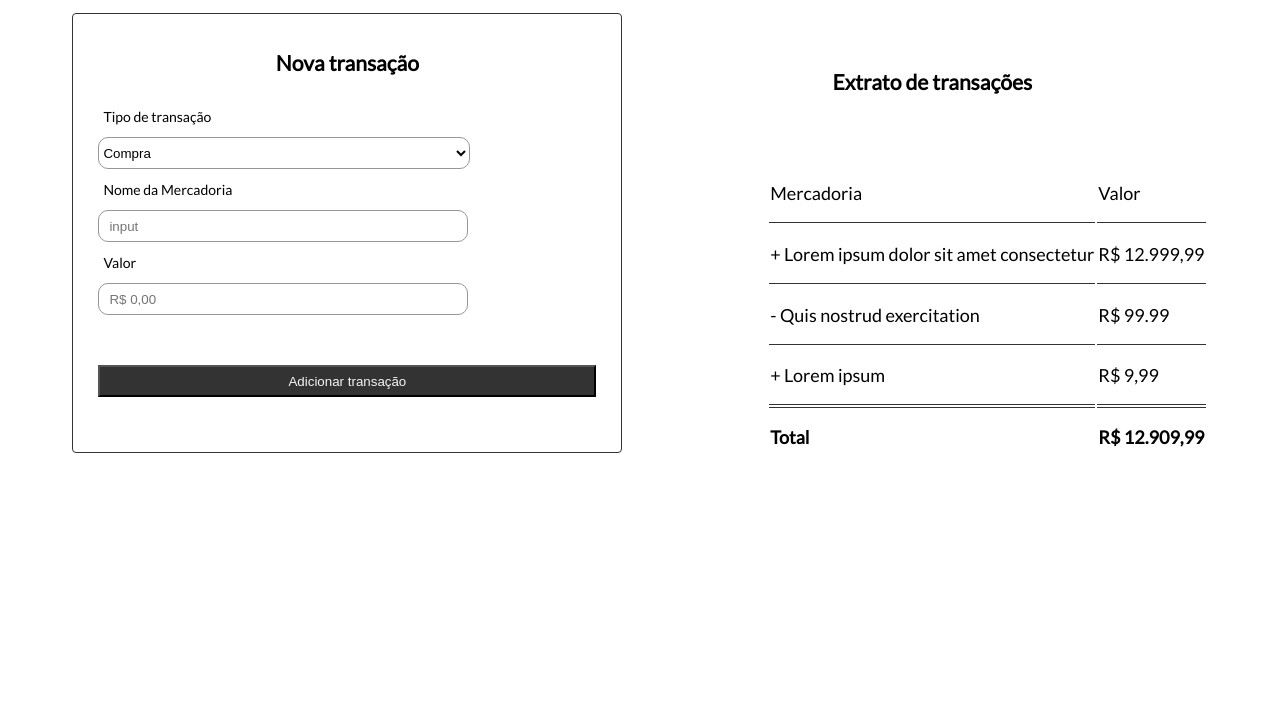
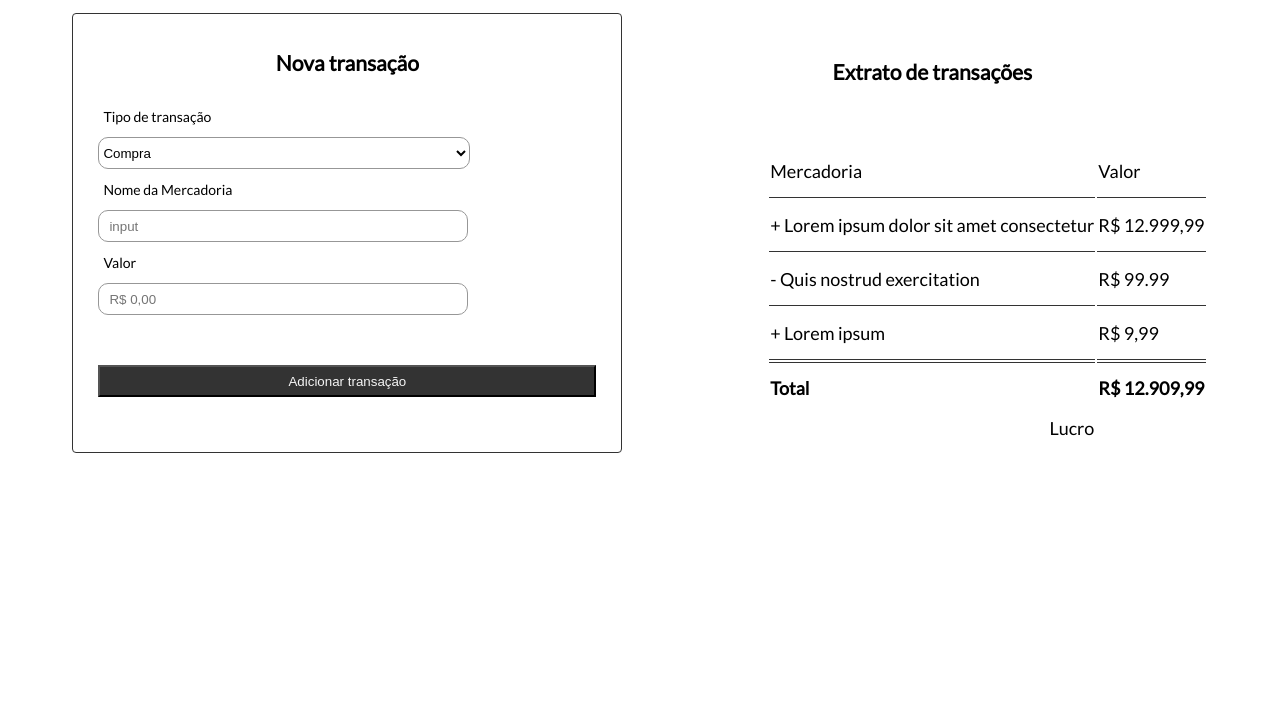
Before and after one commit to GabrielAAS28/projeto_net, a plain HTML site: page index.html in a window 1280 px wide. Shown: the part 82-800 px from the top of the page. Drawn offline with Linux system fonts and the light colour scheme.

Commit message:
nova att

```diff
--- a/index.html
+++ b/index.html
@@ -87,7 +87,8 @@
 
                             <td class="linhas"> + Lorem ipsum</td>                                       <td  class="linhas">R$ 9,99</td></tr>
 
-                            <td class="linhastopo"><strong>Total</strong></td>                           <td  class="linhastopo"><strong>R$ 12.909,99</strong></td>
+                            <td class="linhastopo"><strong>Total</strong></td>                           <td  class="linhastopo"><strong>R$ 12.909,99</strong></td></tr>
+                                                                                                         <td style="float: right;">Lucro</td></tr>
                         </table>
 
             </div>
```
Also changed, not shown: style.css (line endings or trailing spaces).
